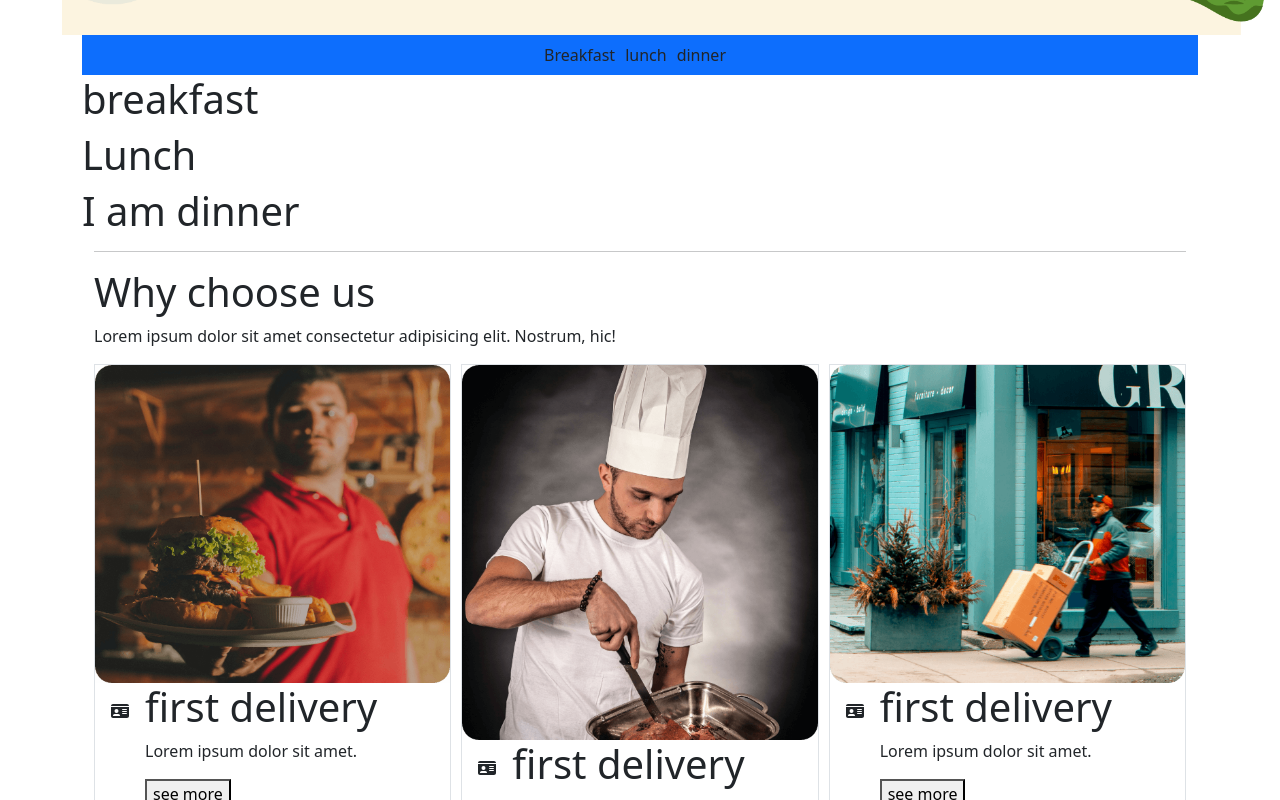
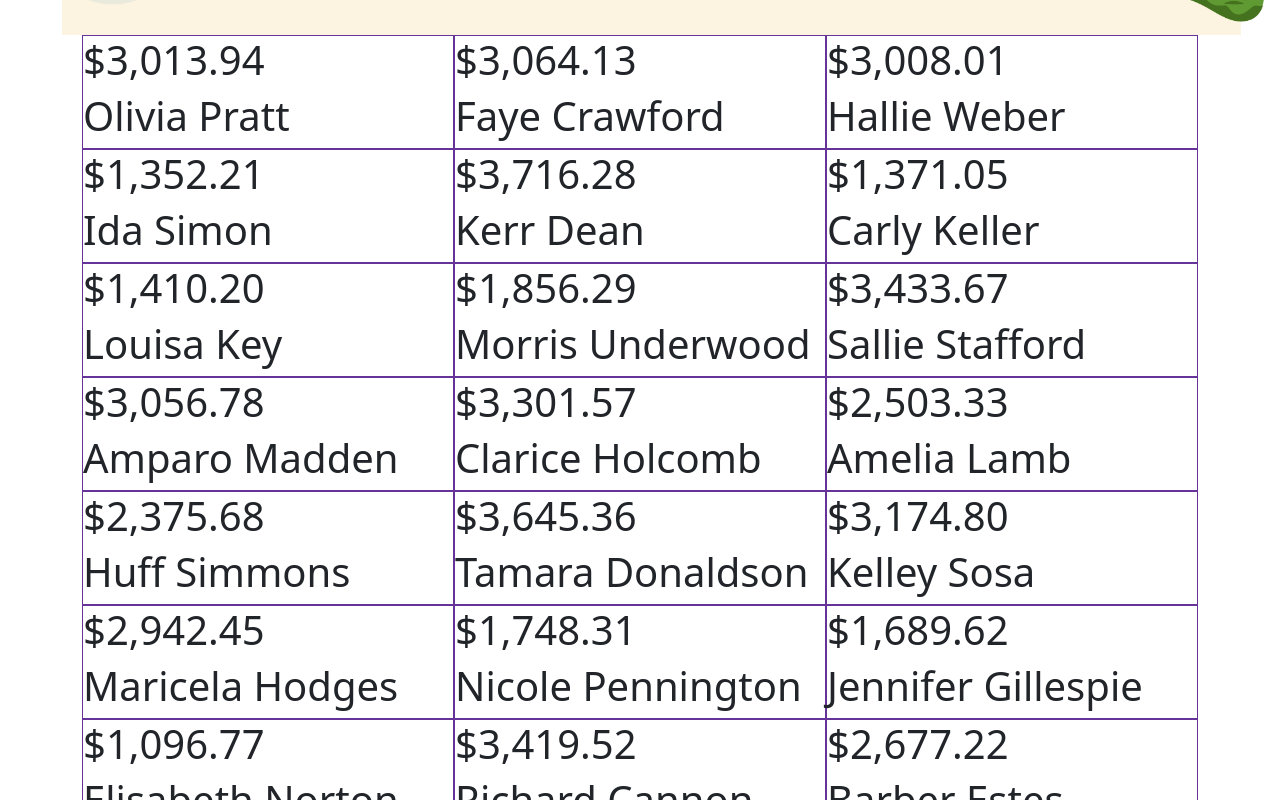
Before and after one commit to kabirbhai/red-onion, a React (Create React App) app: page / in a window 1280 px wide. Shown: the part 480-1280 px from the top of the page. Built offline with nearby package versions, Linux system fonts and the light colour scheme.

Commit message:
remove all unuse thing

```diff
--- a/src/App.js
+++ b/src/App.js
@@ -6,7 +6,10 @@ import Header from "./Pages/Shared/Header/Header";
 import Home from "../src/Pages/Home/Home/Home";
 import Login from "../src/Pages/Login/Login/Login";
 import Signup from "../src/Pages/Login/Signup/Signup";
+import Breakfast from "../src/Pages/Home/Breakfast/Breakfast";
 import NotFound from "./Pages/Shared/NotFound/NotFound";
+import Lunch from "./Pages/Home/Lunch/Lunch";
+import Dinner from "./Pages/Home/Dinner/Dinner";
 
 function App() {
   return (
@@ -14,7 +17,7 @@ function App() {
       <Header />
       <Routes>
         <Route path="/" element={<Home />} />
-        <Route path="/home" element={<Home />} />
+        <Route path="/home" element={<Home />}></Route>
         <Route path="/login" element={<Login />} />
         <Route path="/signup" element={<Signup />} />
         <Route path="*" element={<NotFound />} />
--- /dev/null
+++ b/src/Pages/Home/Breakfast/Breakfast.css
@@ -0,0 +1,3 @@
+.food{
+    border: 1px solid rebeccapurple;
+}
--- a/src/Pages/Home/Breakfast/Breakfast.js
+++ b/src/Pages/Home/Breakfast/Breakfast.js
@@ -1,9 +1,13 @@
 import React from "react";
+import "./Breakfast.css";
 
-const Breakfast = () => {
+const Breakfast = (props) => {
+  const { name, balance } = props.food;
+
   return (
-    <div>
-      <h1>breakfast</h1>
+    <div className="food">
+      <h1>{balance}</h1>
+      <h1>{name}</h1>
     </div>
   );
 };
--- a/src/Pages/Home/Dinner/Dinner.js
+++ b/src/Pages/Home/Dinner/Dinner.js
@@ -3,7 +3,12 @@ import React from "react";
 const Dinner = () => {
   return (
     <div>
-      <h1>I am dinner</h1>
+      <h1>
+        I am dinner Lorem ipsum dolor sit amet consectetur adipisicing elit. Eos
+        eius totam fugiat blanditiis deleniti saepe, ullam, delectus sunt,
+        excepturi necessitatibus quod asperiores atque! Magni, quidem ab
+        mollitia quo quasi ipsum.
+      </h1>
     </div>
   );
 };
--- /dev/null
+++ b/src/Pages/Home/Home/Home.css
@@ -0,0 +1,5 @@
+.food-container{
+    display: grid;
+    grid-template-columns: repeat(3,1fr);
+
+}
--- a/src/Pages/Home/Home/Home.js
+++ b/src/Pages/Home/Home/Home.js
@@ -1,22 +1,22 @@
 import React from "react";
+import useData from "../../../hooks/useData";
 import Banner from "../Banner/Banner";
-import Lunch from "../Lunch/Lunch";
+import WhyChooseUs from "../WhyChooseUs/WhyChooseUs";
 import Breakfast from "../Breakfast/Breakfast";
-import Dinner from "../Dinner/Dinner";
-import HomeHeader from "../HomeHeader/HomeHeader";
-import WhyChooseUs from "../WhyChooseUs/WhyChooseUs";
+import "./Home.css";
 
 const Home = () => {
+  const [foods] = useData();
+
   return (
     <div>
       <Banner />
-      <div className="container">
-        <HomeHeader />
-        <Breakfast />
-        <Lunch />
-        <Dinner />
-        <WhyChooseUs />
+      <div className="container food-container">
+        {foods.map((food) => (
+          <Breakfast food={food}></Breakfast>
+        ))}
       </div>
+      <WhyChooseUs />
     </div>
   );
 };
--- a/src/Pages/Home/HomeHeader/HomeHeader.css
+++ /dev/null
@@ -1,7 +0,0 @@
-.home-header{
-    display: flex;
-    justify-content: center;
-}
-.home-header span{
-    margin-right: 10px;
-}
--- a/src/Pages/Home/HomeHeader/HomeHeader.js
+++ /dev/null
@@ -1,14 +0,0 @@
-import React from "react";
-import "./HomeHeader.css";
-
-const HomeHeader = () => {
-  return (
-    <div className="home-header bg-primary p-2">
-      <span>Breakfast </span>
-      <span>lunch </span>
-      <span>dinner </span>
-    </div>
-  );
-};
-
-export default HomeHeader;
--- a/src/Pages/Home/Lunch/Lunch.js
+++ b/src/Pages/Home/Lunch/Lunch.js
@@ -3,7 +3,10 @@ import React from "react";
 const Lunch = () => {
   return (
     <div>
-      <h1>Lunch</h1>
+      <h1>
+        Lunch Lorem, ipsum dolor sit amet consectetur adipisicing elit. Et
+        eveniet rerum sed molest
+      </h1>
     </div>
   );
 };
--- a/src/Pages/Home/WhyChooseUs/WhyChooseUs.css
+++ b/src/Pages/Home/WhyChooseUs/WhyChooseUs.css
@@ -1,4 +1,8 @@
 .service-container{
+    display: grid;
+    gap: 10px;
+}
+.service{
     display: grid;
     grid-template-columns: repeat(3, 1fr);
     gap: 10px;
--- a/src/Pages/Home/WhyChooseUs/WhyChooseUs.js
+++ b/src/Pages/Home/WhyChooseUs/WhyChooseUs.js
@@ -8,7 +8,7 @@ import { faDriversLicense } from "@fortawesome/free-solid-svg-icons";
 
 const WhyChooseUs = () => {
   return (
-    <div className="container">
+    <div className="container service-container">
       <hr />
       <div>
         <h1>Why choose us</h1>
@@ -16,7 +16,7 @@ const WhyChooseUs = () => {
           Lorem ipsum dolor sit amet consectetur adipisicing elit. Nostrum, hic!
         </p>
       </div>
-      <div className="service-container">
+      <div className="service">
         <div className="border">
           <img className="img-fluid" src={service1} alt="" />
           <div className="d-flex">
--- /dev/null
+++ b/src/hooks/useData.js
@@ -0,0 +1,13 @@
+import { useEffect, useState } from "react";
+
+const useData = () => {
+  const [data, setData] = useState([]);
+
+  useEffect(() => {
+    fetch("data.json")
+      .then((res) => res.json())
+      .then((data) => setData(data));
+  }, []);
+  return [data, setData];
+};
+export default useData;
```
